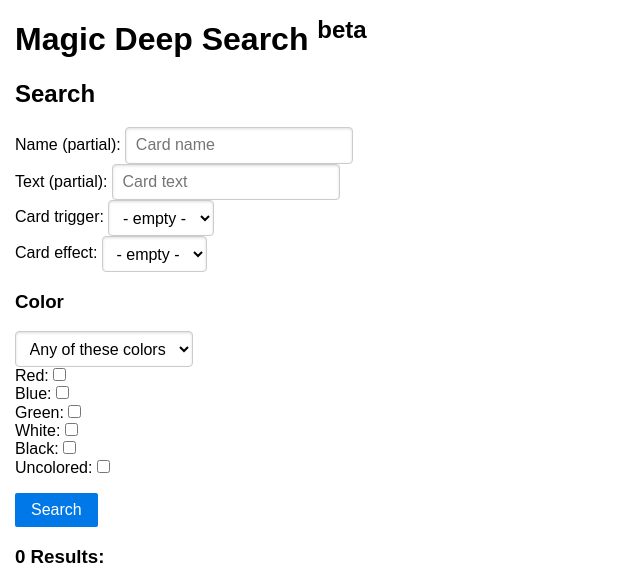
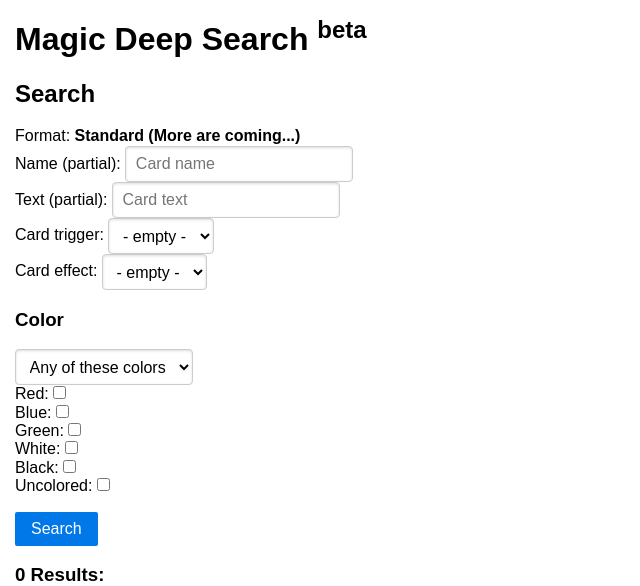
Before and after one commit to jmaister/magicserach, a Flask app: template templates/search.html in a window 1280 px wide. Shown: the top 586 px of the page, without its empty margins (0-640 px from the left). Run offline with Flask 2, Linux system fonts and the light colour scheme; the template is opened without the code that fills it, so the values that code supplies are empty; some libraries are stand-ins or nearby versions.

Commit message:
Format: standard

```diff
--- a/templates/search.html
+++ b/templates/search.html
@@ -3,6 +3,7 @@
 {% block content %}
     <h2>Search</h2>
     <form class="pure-form" method="POST" action="/search" >
+      <div>Format: <b>Standard (More are coming...)</b></div>
       <div>Name (partial): <input name="cardname" placeholder="Card name" value="{{ request.form['cardname'] }}" /> </div>
       <div>Text (partial): <input name="text" placeholder="Card text" value="{{ request.form['text'] }}" /> </div>
       <div>Card trigger:
```
